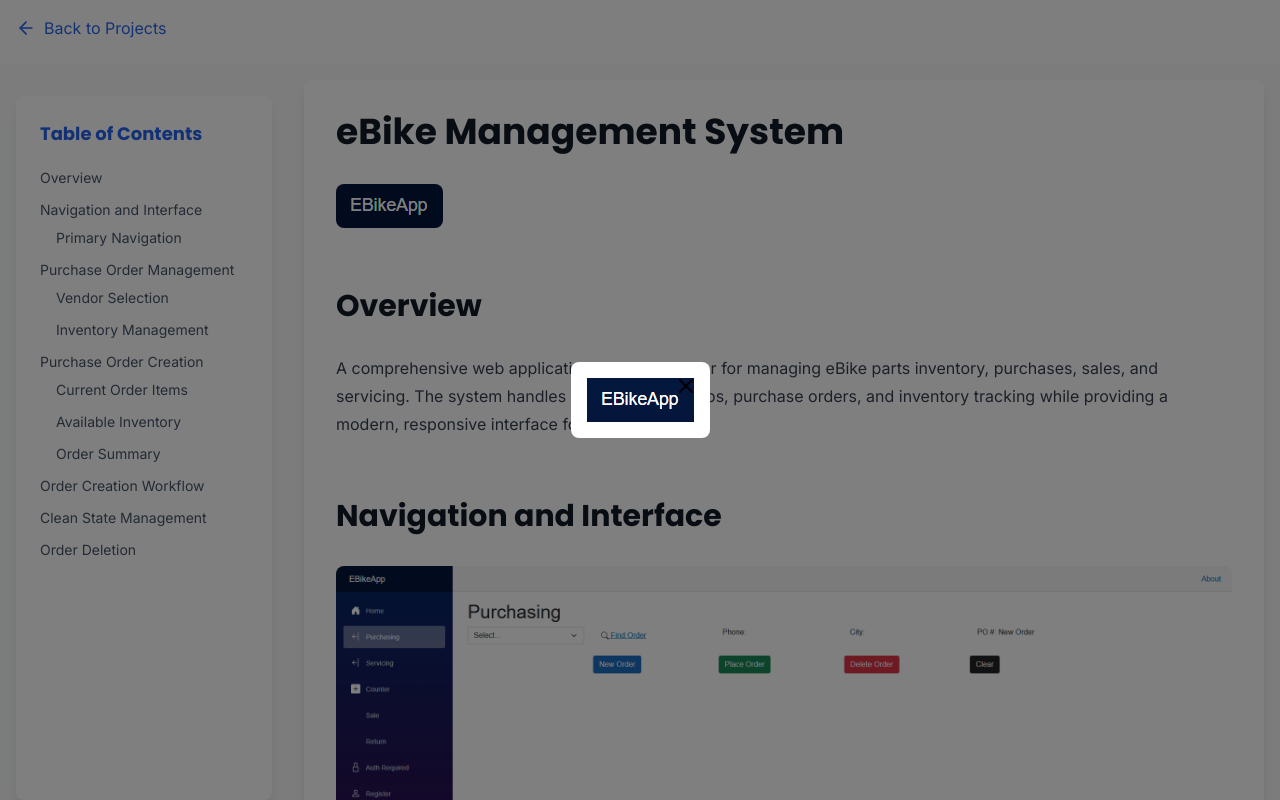
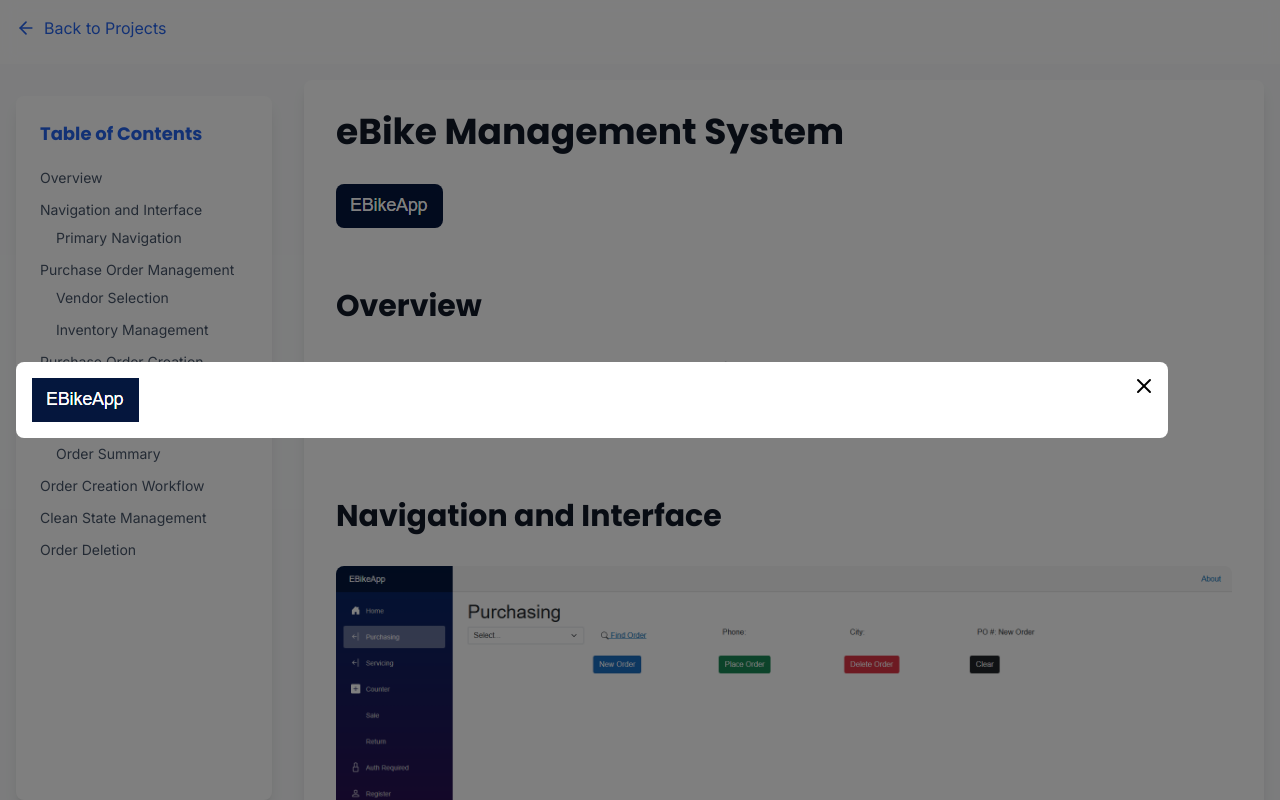
Before and after one commit to crazyturtles/react-portfolio, a React (Vite) app: page /manuals/ebike in a window 1280 px wide. Both pictures are taken after a click on the picture 389 px from the left and 206 px from the top of the page. Shown: the top 800 px of the page. Built offline with nearby package versions, Linux system fonts and the light colour scheme.

Commit message:
fixed scrolling issue

```diff
--- a/src/components/manual.jsx
+++ b/src/components/manual.jsx
@@ -6,36 +6,44 @@ import rehypeRaw from "rehype-raw";
 import remarkGfm from "remark-gfm";
 import { projects } from "./projects";
 
+const KeyboardHandler = ({ onEnter, onEscape, children }) => {
+	const handleKeyDown = (e) => {
+		if ((e.key === "Enter" || e.key === " ") && onEnter) {
+			e.preventDefault();
+			onEnter();
+		}
+		if (e.key === "Escape" && onEscape) {
+			onEscape();
+		}
+	};
+
+	return (
+		<button type="button" onKeyDown={handleKeyDown} className="w-full">
+			{children}
+		</button>
+	);
+};
+
 const ImageModal = ({ src, alt, isOpen, onClose }) => {
 	if (!isOpen) return null;
 
-	const handleKeyDown = (e) => {
-		if (e.key === "Escape") onClose();
-	};
-
 	return (
+		<KeyboardHandler onEscape={onClose} onEnter={onClose}>
 			<div
 				className="fixed inset-0 z-50 flex items-center justify-center bg-black/50 p-4"
 				onClick={onClose}
 				onKeyDown={(e) => {
-				handleKeyDown(e);
-				if (e.key === "Enter" || e.key === " ") {
-					e.preventDefault();
-					onClose();
-				}
+					if (e.key === "Escape") onClose();
 				}}
 				aria-modal="true"
 				aria-label={`Image preview: ${alt}`}
 			>
+				<KeyboardHandler onEscape={onClose} onEnter={onClose}>
 					<div
 						className="relative max-h-[90vh] max-w-[90vw] overflow-auto bg-white p-4 rounded-lg"
 						onClick={(e) => e.stopPropagation()}
 						onKeyDown={(e) => {
-					handleKeyDown(e);
-					if (e.key === "Enter" || e.key === " ") {
-						e.preventDefault();
-						onClose();
-					}
+							if (e.key === "Escape") onClose();
 						}}
 					>
 						<button
@@ -52,7 +60,9 @@ const ImageModal = ({ src, alt, isOpen, onClose }) => {
 							className="max-h-[85vh] w-auto"
 						/>
 					</div>
+				</KeyboardHandler>
 			</div>
+		</KeyboardHandler>
 	);
 };
 
@@ -174,6 +184,13 @@ const Manual = () => {
 				<div className="container mx-auto flex justify-between items-center">
 					<Link
 						to="/"
+						onClick={() => {
+							setTimeout(() => {
+								document
+									.getElementById("projects")
+									?.scrollIntoView({ behavior: "smooth" });
+							}, 1);
+						}}
 						className="inline-flex items-center gap-2 text-primary hover:text-primary/80"
 					>
 						<ArrowLeft size={20} />
--- a/src/components/projects.jsx
+++ b/src/components/projects.jsx
@@ -131,7 +131,7 @@ const Projects = () => {
 
 			for (const el of elements) {
 				el.style.opacity = opacity;
-				el.style.transition = "opacity 0.3s ease-out";
+				el.style.transition = "opacity 1.5s ease-out";
 			}
 		};
 
```
Lines whose indentation alone changed are shown as unchanged.
